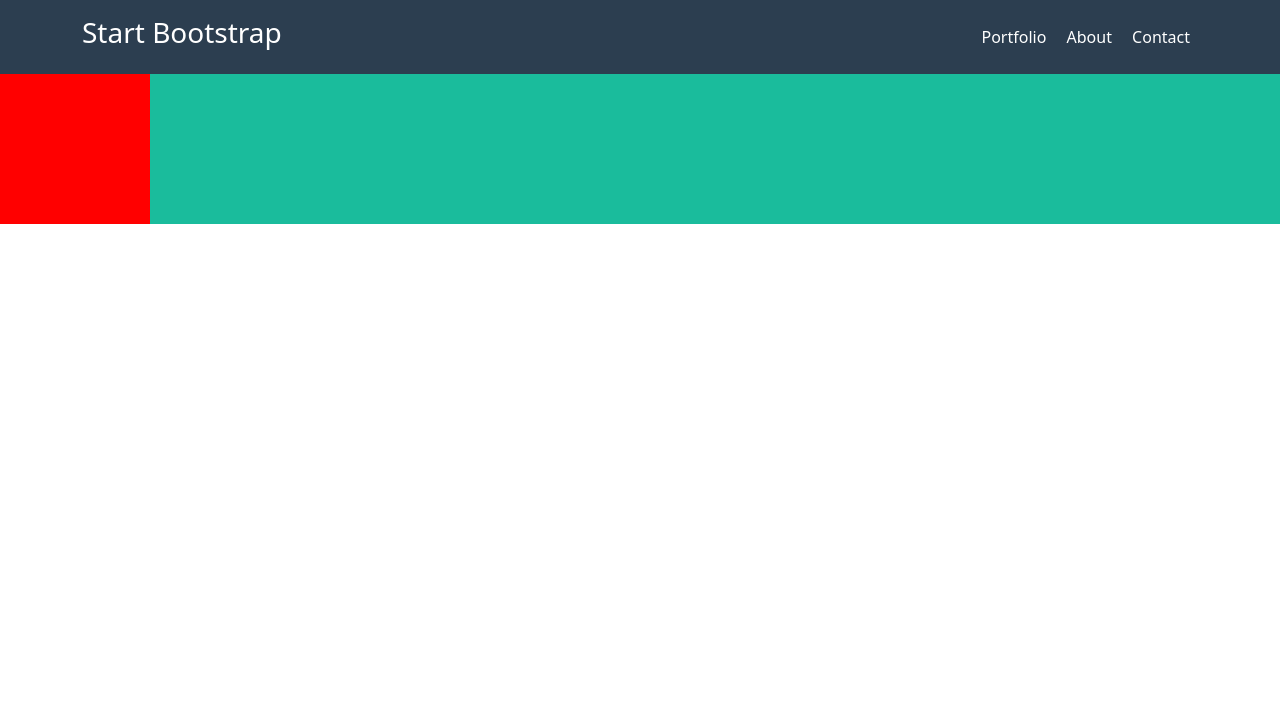
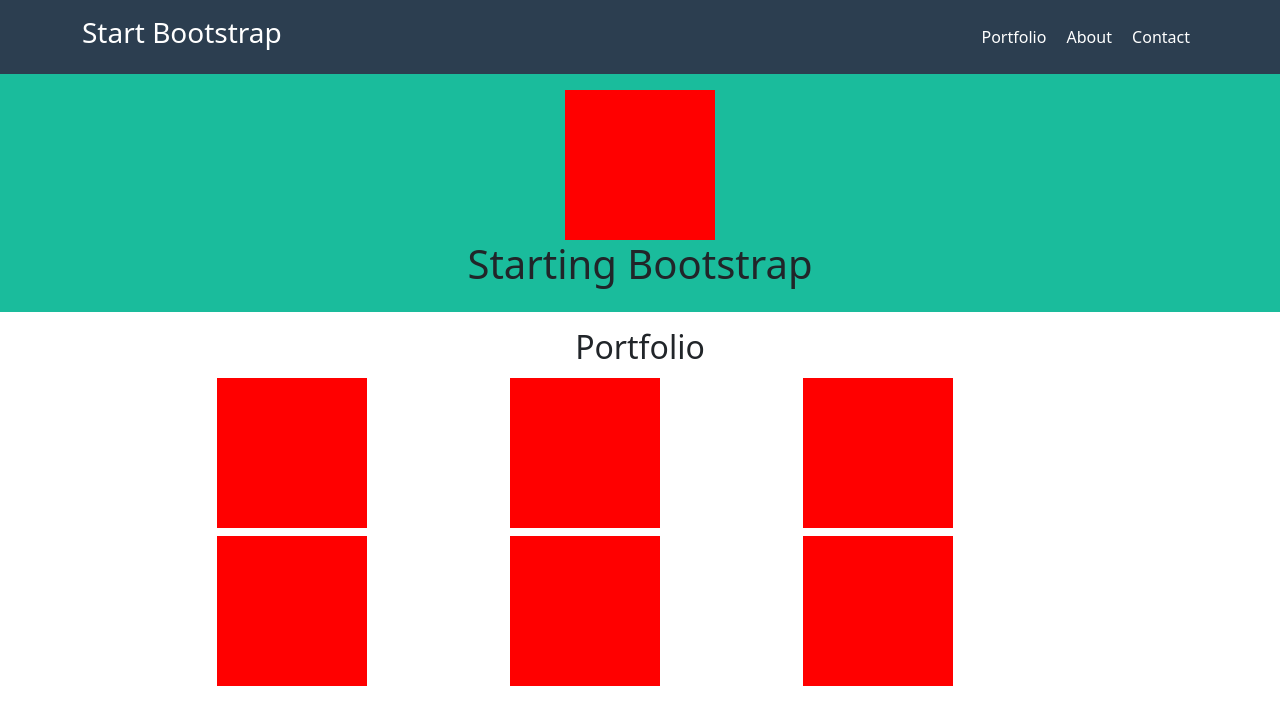
Before and after one commit to Blay199/html-css-bootstrap-freelancer, a plain HTML site: page index.html in a window 1280 px wide. Drawn offline with nearby package versions, Linux system fonts and the light colour scheme.

Commit message:
layout first grid done

```diff
--- a/index.html
+++ b/index.html
@@ -25,14 +25,53 @@
     </header>
 
     <main>
-        <section class="my_hero">
-            <div class="row d-flex-column align-items-center justify-content-center">
-                <div class="col">
+        <section class="my_hero py-3">
+            <div class="row">
+                <div class="col d-flex flex-column align-items-center justify-content-center">
                     <div class="square-test">
 
                     </div>
+                    <h1>Starting Bootstrap</h1>
                 </div>
             </div>
+        </section>
+        <section class="my_portfolio">
+            <div class="container">
+                <div class="row text-center justify-content-center my-3">
+                    <h2>Portfolio</h2>
+                    <div class="col col-lg-3  d-flex m-1">
+                        <div class="square-test">
+
+                        </div>
+                    </div>
+                    <div class="col col-lg-3 d-flex m-1">
+                        <div class="square-test">
+
+                        </div>
+                    </div>
+                    <div class="col col-lg-3 d-flex m-1">
+                        <div class="square-test">
+
+                        </div>
+                    </div>
+                    <div class="col col-lg-3 d-flex m-1">
+                        <div class="square-test">
+
+                        </div>
+                    </div>
+                    <div class="col col-lg-3 d-flex m-1">
+                        <div class="square-test">
+
+                        </div>
+                    </div>
+                    <div class="col col-lg-3 d-flex m-1">
+                        <div class="square-test">
+
+                        </div>
+                    </div>
+                </div>
+            </div>
+
         </section>
     </main>
 
```
Also changed, not shown: css/app.css (line endings or trailing spaces).
